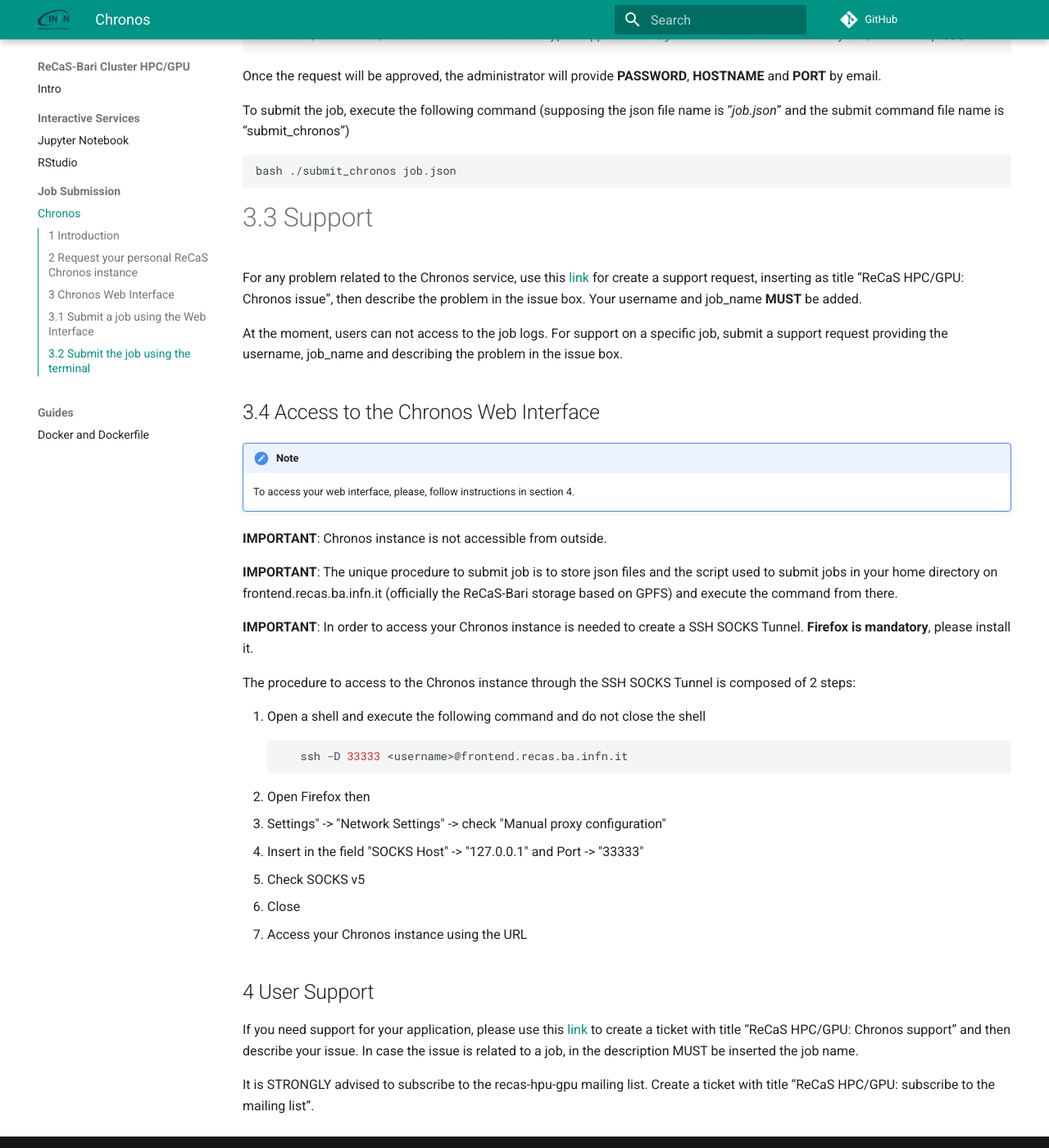
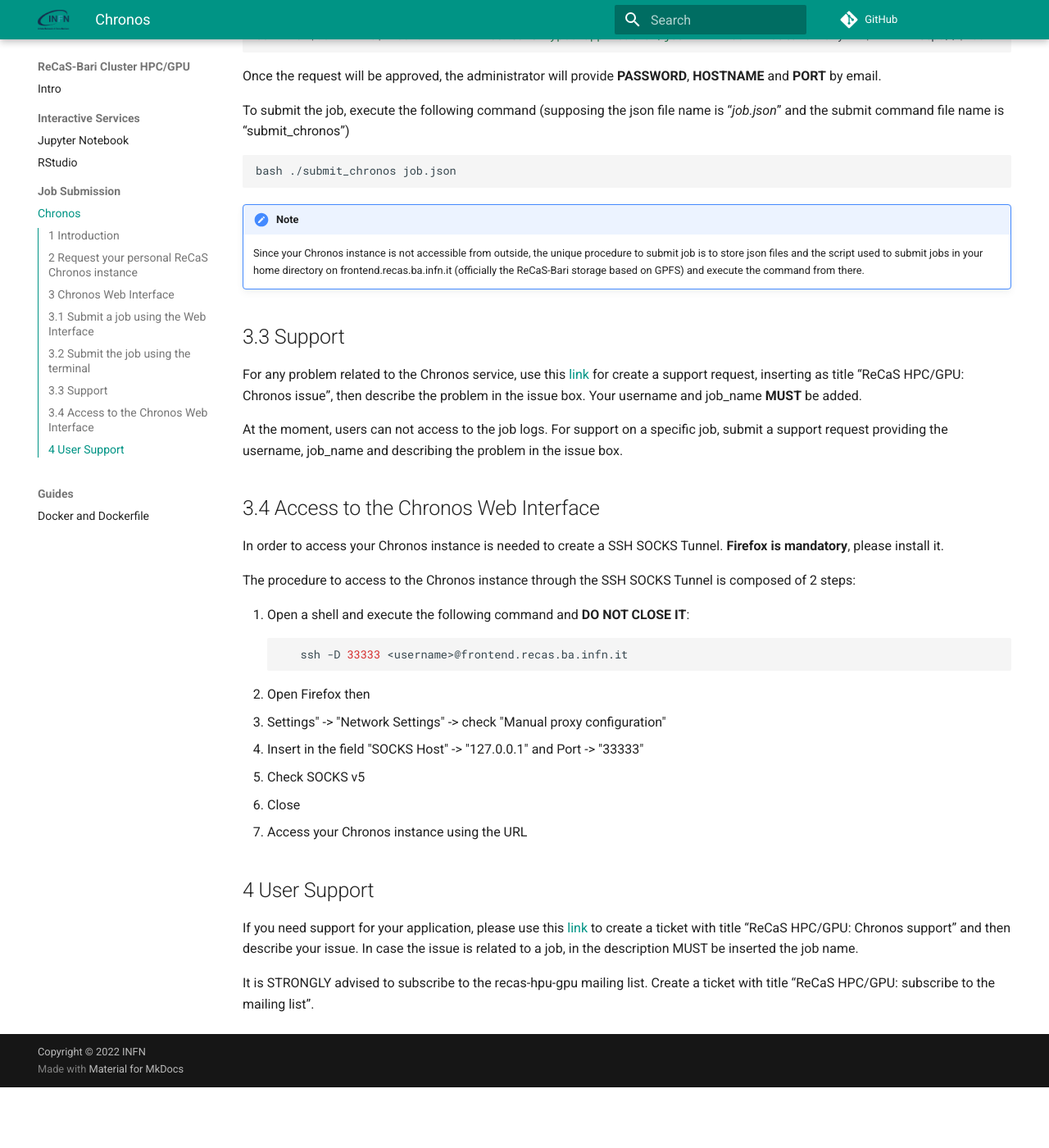
Before and after one commit to jvino/cluster-hpc-gpu-guides, an MkDocs documentation site: the page built from docs/job_submission/chronos.md, in a window 1280 px wide and 1400 px high, scrolled down 3482 px. Shown: the whole window at 82% size. Built offline with MkDocs 1.6.1 and Material for MkDocs 9.7.7, drawn with Linux system fonts in a browser that asks for light colours; comment, search, counter and statistics services are not loaded; after the commit the page ends 4808 px from its top, so only the background shows below that.

Commit message:
first draft chronos

````diff
--- a/docs/job_submission/chronos.md
+++ b/docs/job_submission/chronos.md
@@ -93,9 +93,6 @@
     - **<your-container-image>** is the container image name to use for your application.
     - The **schedule** field is used to type how many times you want to execute the job and the period among execution, please refer to this [guide](https://mesos.github.io/chronos/docs/api.html) (Adding a Scheduled Job - section) if you need it otherwise leave it as you see in the example.
 
-
-
-
 The command used to submit the job is based on CURL. On a machine with a Linux OS, open a file editor and copy the following lines inside and save it (e.g. with the “submit-to-chronos” name).
 
 ```bash
@@ -116,34 +113,29 @@
 bash ./submit_chronos job.json
 ```
 
-#3.3 Support
+!!! note
+    Since your Chronos instance is not accessible from outside, the unique procedure to submit job is to store json files and the script used to submit jobs in your home directory on frontend.recas.ba.infn.it (officially the ReCaS-Bari storage based on GPFS) and execute the command from there.
+
+## 3.3 Support
 For any problem related to the Chronos service, use this [link](https://www.recas-bari.it/index.php/en/recas-bari-servizi-en/support-request) for create a support request, inserting as title “ReCaS HPC/GPU: Chronos issue”, then describe the problem in the issue box. Your username and job\_name **MUST** be added.
 
 At the moment, users can not access to the job logs. For support on a specific job, submit a support request providing the username, job\_name and describing the problem in the issue box.
 
 ## 3.4 Access to the Chronos Web Interface
 
-!!! note
-    To access your web interface, please, follow instructions in section 4.
-
-
-**IMPORTANT**: Chronos instance is not accessible from outside.
-
-**IMPORTANT**: The unique procedure to submit job is to store json files and the script used to submit jobs in your home directory on frontend.recas.ba.infn.it (officially the ReCaS-Bari storage based on GPFS) and execute the command from there.
-
-**IMPORTANT**: In order to access your Chronos instance is needed to create a SSH SOCKS Tunnel. **Firefox is mandatory**, please install it.
+In order to access your Chronos instance is needed to create a SSH SOCKS Tunnel. **Firefox is mandatory**, please install it.
 
 The procedure to access to the Chronos instance through the SSH SOCKS Tunnel is composed of 2 steps:
 
-1. Open a shell and execute the following command and do not close the shell
+1. Open a shell and execute the following command and **DO NOT CLOSE IT**:
 ```bash
    ssh -D 33333 <username>@frontend.recas.ba.infn.it
 ```
 1. Open Firefox then
    1. Settings" -> "Network Settings" -> check "Manual proxy configuration"
-   1. Insert in the field "SOCKS Host" ->  "127.0.0.1" and Port -> "33333"
-   1. Check SOCKS v5
-   1. Close
+   2. Insert in the field "SOCKS Host" ->  "127.0.0.1" and Port -> "33333"
+   3. Check SOCKS v5
+   4. Close
 2. Access your Chronos instance using the URL
 
 ## 4 User Support
````
